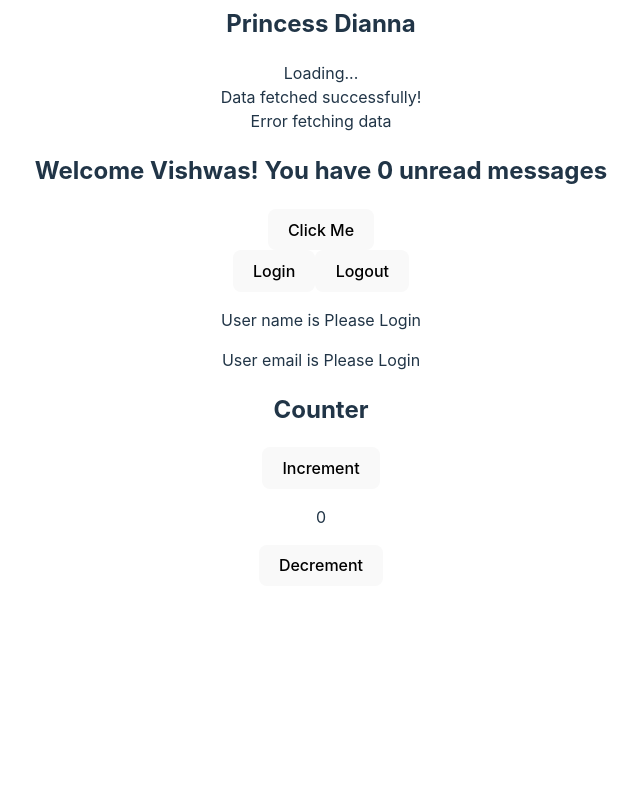
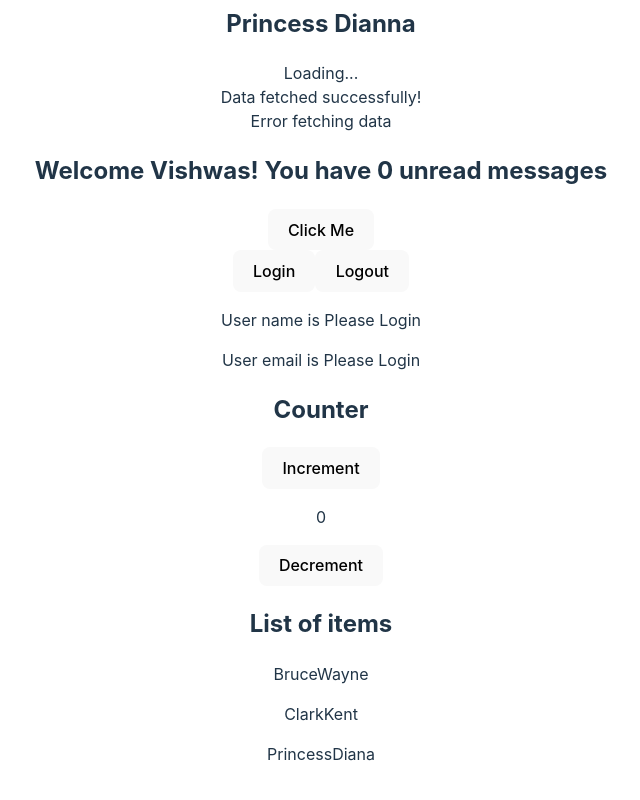
Before and after one commit to rajeshbasnet/react-typescript-basics, a React (Vite) app: page / in a window 1280 px wide. Shown: the part 258-1058 px from the top of the page, without its empty margins (319-959 px from the left). Before the commit the page ends 876 px from the top, so only its background shows below. Built offline with nearby package versions, Linux system fonts and the light colour scheme.

Commit message:
React Generic Props

```diff
--- a/src/App.tsx
+++ b/src/App.tsx
@@ -3,6 +3,7 @@ import { Button } from "./components/Button";
 import { Counter } from "./components/Counter";
 import { Greet } from "./components/Greet";
 import { Heading } from "./components/Heading";
+import { List } from "./components/List";
 import { Oscar } from "./components/Oscar";
 import { Person } from "./components/Person";
 import { PersonList } from "./components/PersonList";
@@ -40,6 +41,21 @@ function App() {
     console.log("Testing event props...");
   }
 
+  let itemList = [
+    {
+      first: "Bruce",
+      last: "Wayne",
+    },
+    {
+      first: "Clark",
+      last: "Kent",
+    },
+    {
+      first: "Princess",
+      last: "Diana",
+    },
+  ];
+
   return (
     <>
       <Greet name="Rajesh" messageCount={10} isLoggedIn={false} />
@@ -58,6 +74,14 @@ function App() {
       <Button handleClick={logMessage} />
       <User />
       <Counter />
+
+      {/* <List
+        items={["Batman", "Superman", "Wonder Woman"]}
+        onClick={(item) => console.log(item)}
+      />
+      <List items={[1, 2, 3]} onClick={(item) => console.log(item)} /> */}
+
+      <List items={itemList} onClick={(item) => console.log(item)} />
     </>
   );
 }
--- /dev/null
+++ b/src/components/List.tsx
@@ -0,0 +1,27 @@
+type ItemProps = {
+  first: string;
+  last: string;
+};
+
+type ListProps<T> = {
+  items: T[];
+  onClick: (value: T) => void;
+};
+
+export const List = <T extends ItemProps>({ items, onClick }: ListProps<T>) => {
+  return (
+    <div>
+      <h2>List of items</h2>
+      {items.map((item, index) => {
+        return (
+          <div key={index} onClick={() => onClick(item)}>
+            <p>
+              {item.first}
+              {item.last}
+            </p>
+          </div>
+        );
+      })}
+    </div>
+  );
+};
```
